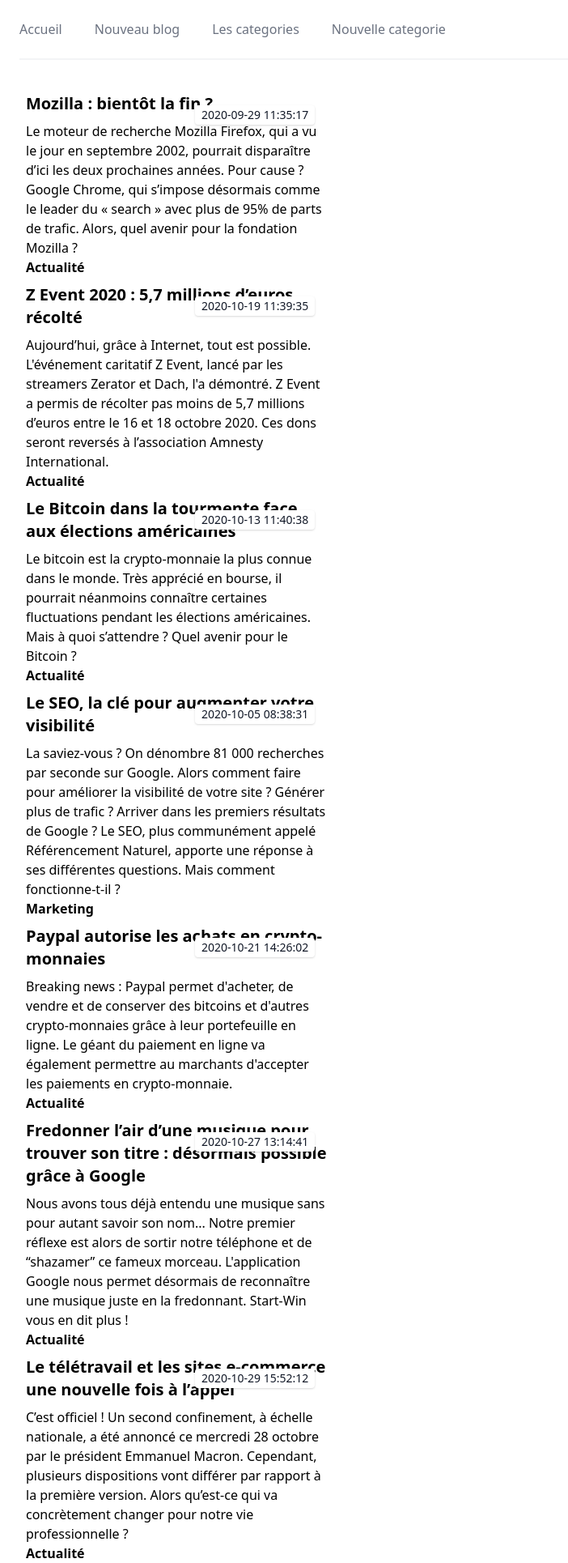
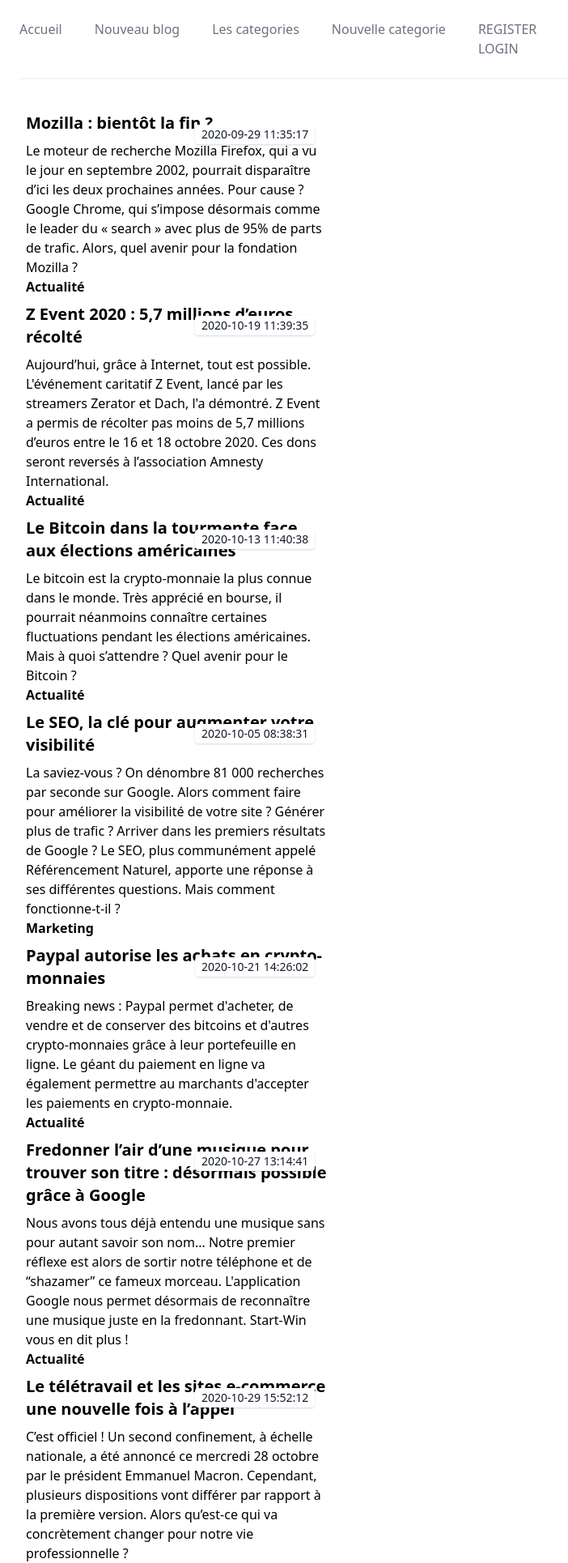
Before and after one commit to yoyojge/php-poo-blog, a PHP site: page / in a window 1280 px wide. Shown: the top 1930 px of the page at 81% size, without its empty margins (0-702 px from the left). Run offline with PHP 8.4, Linux system fonts and the light colour scheme; data comes from the database, SQL or seed files in the repository; some libraries are stand-ins or nearby versions.

Commit message:
ajout loggin

```diff
--- a/Controllers/BlogController.php
+++ b/Controllers/BlogController.php
@@ -19,6 +19,7 @@ class BlogController {
 	public function index() {
 		// Ici on recupere tout les articles de blog
 		//appel de fonction de model
+		$_SESSION['msgErr'] = "";
 		$blog = new Blog;
 		$blogs = $blog->getAllBlogs();
 		include('Views/blog/index.php');
@@ -34,18 +35,29 @@ class BlogController {
 
 	// /blog/create
 	public function create() {
+		$_SESSION['msgErr'] = "";
+		if( isset( $_SESSION['connected'])  && $_SESSION['connected'] === true ){
 			// affiche la vue de creation de blog
 			$cat = new Category;
 			$categories = $cat->getCategories();
 			include('Views/blog/create.php');
 		}
+		else{
+			$_SESSION['msgErr'] .= "Vous n'avez pas acces a cette partie !!! <br />";
+			header("Location: /blog/");
+		}
+	}
 
 	// /blog/store
 	public function store() {
+
+		$_SESSION['msgErr'] = "";
 		// on recupere $_POST, on traite les informations
+		if( isset( $_SESSION['connected'])  && $_SESSION['connected'] === true ){
+
 			if( !empty( $_POST["title"] ) && !empty( $_POST["content"] ) && !empty( $_POST["categorie"]) && !empty( $_POST["author"]) && !empty( $_POST["resume"]) ){
 				$title =  htmlentities($_POST["title"]);
-			$content =  htmlentities($_POST["content"]);
+				$content =  $_POST["content"];
 				$categorie =  htmlentities($_POST["categorie"]);
 				$resume =  htmlentities($_POST["resume"]);
 				$author =  htmlentities($_POST["author"]);
@@ -63,6 +75,11 @@ class BlogController {
 				// Une fois fini, on redirige vers la page de l'article
 				header("Location: /blog/show/".$stored);
 
+			}
+		}
+		else{
+			$_SESSION['msgErr'] .= "Vous n'avez pas acces a cette partie !!! <br />";
+			header("Location: /blog/");
 		}
 
 	}
--- a/Models/Blog.php
+++ b/Models/Blog.php
@@ -3,8 +3,6 @@
 namespace Models;
 
 use PDO;
-
-require_once ('Models/Database.php');
 
 
 class Blog extends Database {
--- a/Models/Category.php
+++ b/Models/Category.php
@@ -4,7 +4,7 @@ namespace Models;
 
 use PDO;
 
-require_once ('Models/Database.php');
+// require_once ('Models/Database.php');
 
 
 class Category extends Database {
--- a/Views/blog/index.php
+++ b/Views/blog/index.php
@@ -3,6 +3,11 @@
 
 <div class="container p-6 mx-auto grid grid-cols-1 md:grid-cols-2 lg:grid-cols-3 gap-4 lg:gap-8">
     <div class="p-2">
+
+        <div>
+            <?= !empty($_SESSION['msgErr'])  ?  $_SESSION['msgErr'] :"" ?>
+        </div>
+
 
     <?php foreach($blogs as $blog) : ?>
         <a href="/blog/show/<?= $blog['id'] ?>">
--- a/Views/partials/footer.php
+++ b/Views/partials/footer.php
@@ -1,4 +1,20 @@
 <script src="https://ajax.googleapis.com/ajax/libs/jquery/1.11.3/jquery.min.js"></script>
 <script src="/misc/js/bootstrap.min.js"></script>
+
+
+<script>
+    tinymce.init({
+      selector: 'textarea',
+      plugins: 'anchor autolink charmap codesample emoticons image link lists media searchreplace table visualblocks wordcount checklist mediaembed casechange export formatpainter pageembed linkchecker a11ychecker tinymcespellchecker permanentpen powerpaste advtable advcode editimage tinycomments tableofcontents footnotes mergetags autocorrect typography inlinecss',
+      toolbar: 'undo redo | blocks fontfamily fontsize | bold italic underline strikethrough | link image media table mergetags | addcomment showcomments | spellcheckdialog a11ycheck typography | align lineheight | checklist numlist bullist indent outdent | emoticons charmap | removeformat',
+      tinycomments_mode: 'embedded',
+      tinycomments_author: 'Author name',
+      mergetags_list: [
+        { value: 'First.Name', title: 'First Name' },
+        { value: 'Email', title: 'Email' },
+      ]
+    });
+  </script>
+
 </body>
 </html>
--- a/Views/partials/header.php
+++ b/Views/partials/header.php
@@ -6,19 +6,54 @@
 	<title>Blog</title>
     <link rel="stylesheet" href="https://unpkg.com/tailwindcss@2.2.19/dist/tailwind.min.css"/>
 	  <link rel="stylesheet" type="text/css" href="/misc/css/style.css">
+
+    <script src="https://cdn.tiny.cloud/1/o06hdpeotgvt1ks5eg12xfbw4ycd9na36f8cnxsmmnpv5h5z/tinymce/6/tinymce.min.js" referrerpolicy="origin"></script>
 </head>
 <body>
 
 <!-- This example requires Tailwind CSS v2.0+ -->
 
+<?php
+$connected=false;
+if( isset( $_SESSION['connected'])  && $_SESSION['connected'] === true ){
+  $connected=true;
+}
+?>
+
+
+
+
+
 <div class="relative bg-white">
   <div class="max-w-7xl mx-auto px-4 sm:px-6">
     <div class="flex justify-between items-center border-b-2 border-gray-100 py-6 md:justify-start md:space-x-10">
       <nav class="hidden md:flex space-x-10">
-        <a href="/" class="text-base font-medium text-gray-500 hover:text-gray-900"> Accueil </a>
-        <a href="/blog/create" class="text-base font-medium text-gray-500 hover:text-gray-900"> Nouveau blog </a>
+
+        <a href="/" class="text-base font-medium text-gray-500 hover:text-gray-900" title="Accueil"> Accueil </a>
+
+        <a href="<?= $connected === false ? '#' : '/blog/create' ?>" class="text-base font-medium text-gray-500 hover:text-gray-900" title="<?= $connected ===false ? 'Vous devez être connecté' : '' ?>"> Nouveau blog </a>
+
         <a href="/category" class="text-base font-medium text-gray-500 hover:text-gray-900"> Les categories </a>
-        <a href="/category/create" class="text-base font-medium text-gray-500 hover:text-gray-900"> Nouvelle categorie </a>
+
+        <a href="<?= $connected === false ? '#' : '/category/create' ?>" class="text-base font-medium text-gray-500 hover:text-gray-900"   title="<?= $connected === false ? 'Vous devez être connecté' : '' ?>" > Nouvelle categorie </a>
+
+        <?php
+        if( $connected === true ){
+        ?>
+          <div>
+            <a href="/user/logout" class="text-base font-medium text-gray-500 hover:text-gray-900">LOG OUT</a><br >
+        </div>
+        <?php
+        }else{
+        ?>
+        <div>
+            <a href="/user/create" class="text-base font-medium text-gray-500 hover:text-gray-900">REGISTER</a><br >
+            <a href="/user/loggin" class="text-base font-medium text-gray-500 hover:text-gray-900">LOGIN</a>
+        </div>
+        <?php
+        }
+        ?>
+
 
       </nav>
     </div>
--- a/router.php
+++ b/router.php
@@ -8,6 +8,9 @@ $params = explode("/", $params);
 $controller = ucfirst($params[0]);
 $method = !empty($params[1]) ? $params[1] : 'index';
 require(ROOT . '/Models/Database.php');
+
+
+
 
 if (file_exists("Controllers/". $controller . "Controller.php")) {
 	include("Controllers/" . $controller . "Controller.php");
```
Lines whose indentation alone changed are shown as unchanged.
